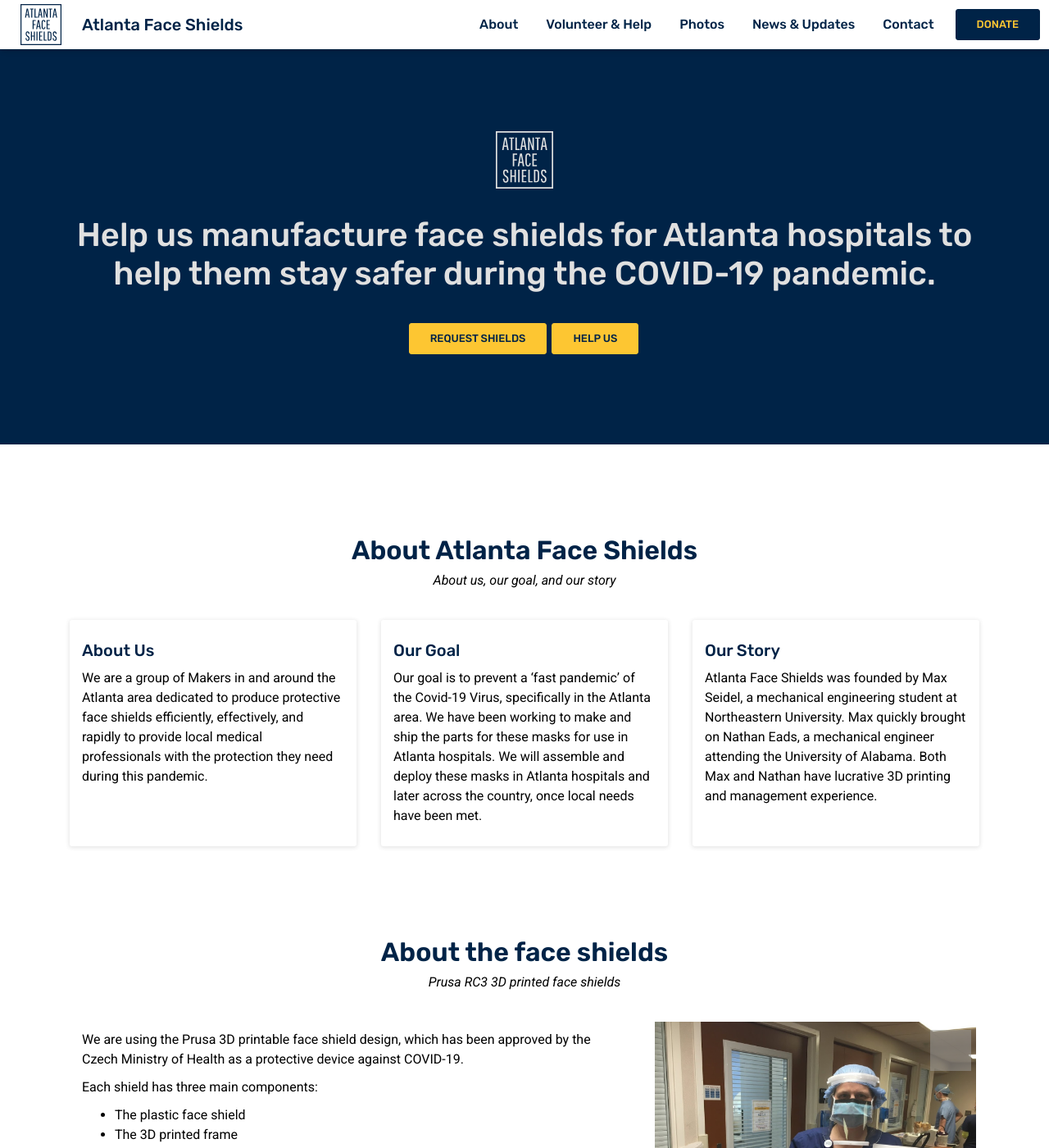
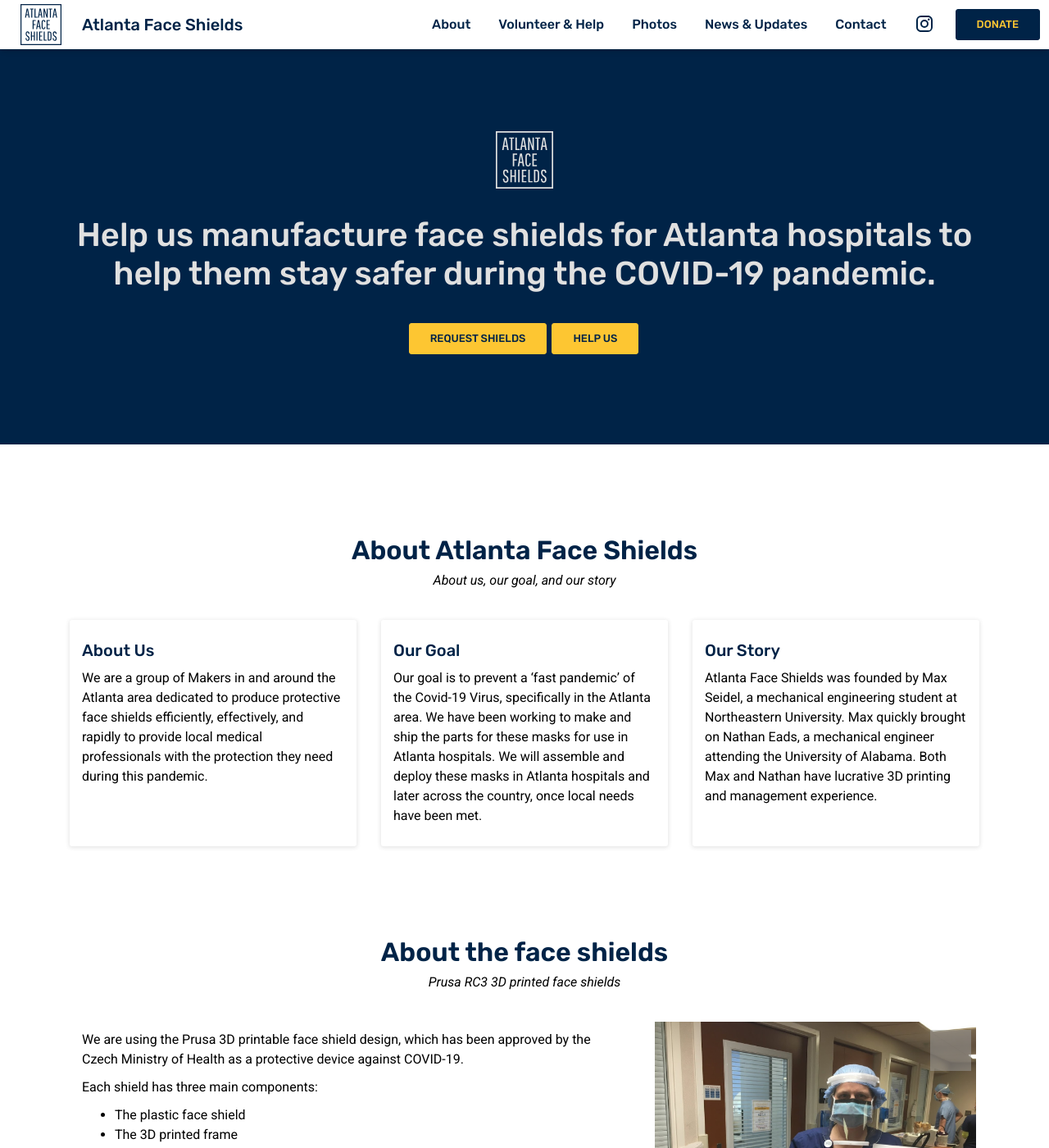
Before and after one commit to jackbuehner/afs-website, a Jekyll site: the page built from index.html, in a window 1280 px wide and 1400 px high. Shown: the whole window at 82% size. Built offline with Jekyll 4.4.1, drawn with Linux system fonts in a browser that asks for light colours; a script that is not in the unit is left out; grey boxes are pictures that could not be loaded.

Commit message:
add instagram icon button to navigation

```diff
--- a/_includes/pages.html
+++ b/_includes/pages.html
@@ -5,3 +5,6 @@
 <a href="updates" {% if page.title == 'index' %}onclick="toggleNav()"{% endif %}">News &amp; Updates</a>
 <a style="display: none;" href="photos" {% if page.title == 'index' %}onclick="toggleNav()"{% endif %}">Photos</a>
 <a href="contact" {% if page.title == 'index' %}onclick="toggleNav()"{% endif %}">Contact</a>
+<a href="https://www.instagram.com/atlantafaceshields/"><svg style="width:24px;height:24px;top:6px;position:relative;" viewBox="0 0 24 24">
+  <path fill="currentColor" d="M7.8,2H16.2C19.4,2 22,4.6 22,7.8V16.2A5.8,5.8 0 0,1 16.2,22H7.8C4.6,22 2,19.4 2,16.2V7.8A5.8,5.8 0 0,1 7.8,2M7.6,4A3.6,3.6 0 0,0 4,7.6V16.4C4,18.39 5.61,20 7.6,20H16.4A3.6,3.6 0 0,0 20,16.4V7.6C20,5.61 18.39,4 16.4,4H7.6M17.25,5.5A1.25,1.25 0 0,1 18.5,6.75A1.25,1.25 0 0,1 17.25,8A1.25,1.25 0 0,1 16,6.75A1.25,1.25 0 0,1 17.25,5.5M12,7A5,5 0 0,1 17,12A5,5 0 0,1 12,17A5,5 0 0,1 7,12A5,5 0 0,1 12,7M12,9A3,3 0 0,0 9,12A3,3 0 0,0 12,15A3,3 0 0,0 15,12A3,3 0 0,0 12,9Z" />
+</svg></a>
--- a/main.scss
+++ b/main.scss
@@ -203,7 +203,7 @@
       font-weight: 500;
       font-family: Rubik, sans-serif;
       padding: 21px 15px;
-      transition: padding 0.2s;
+      transition: padding 0.2s, letter-spacing 0.2s;
       &:hover {
         background-color: $primary;
         color: $secondary;
@@ -217,10 +217,14 @@
         width: 100vw;
         padding: 0 18px;
       }
-      @media (max-width: 1000px) and (min-width: 901px) {
+      @media (max-width: 970px) and (min-width: 901px) {
+        padding: 21px 3px;
+        letter-spacing: -0.8px;
+      }
+      @media (max-width: 1040px) and (min-width: 971px) {
         padding: 21px 4px;
       }
-      @media (max-width: 1200px) and (min-width: 1001px) {
+      @media (max-width: 1200px) and (min-width: 1041px) {
         padding: 21px 10px;
       }
     }
```
